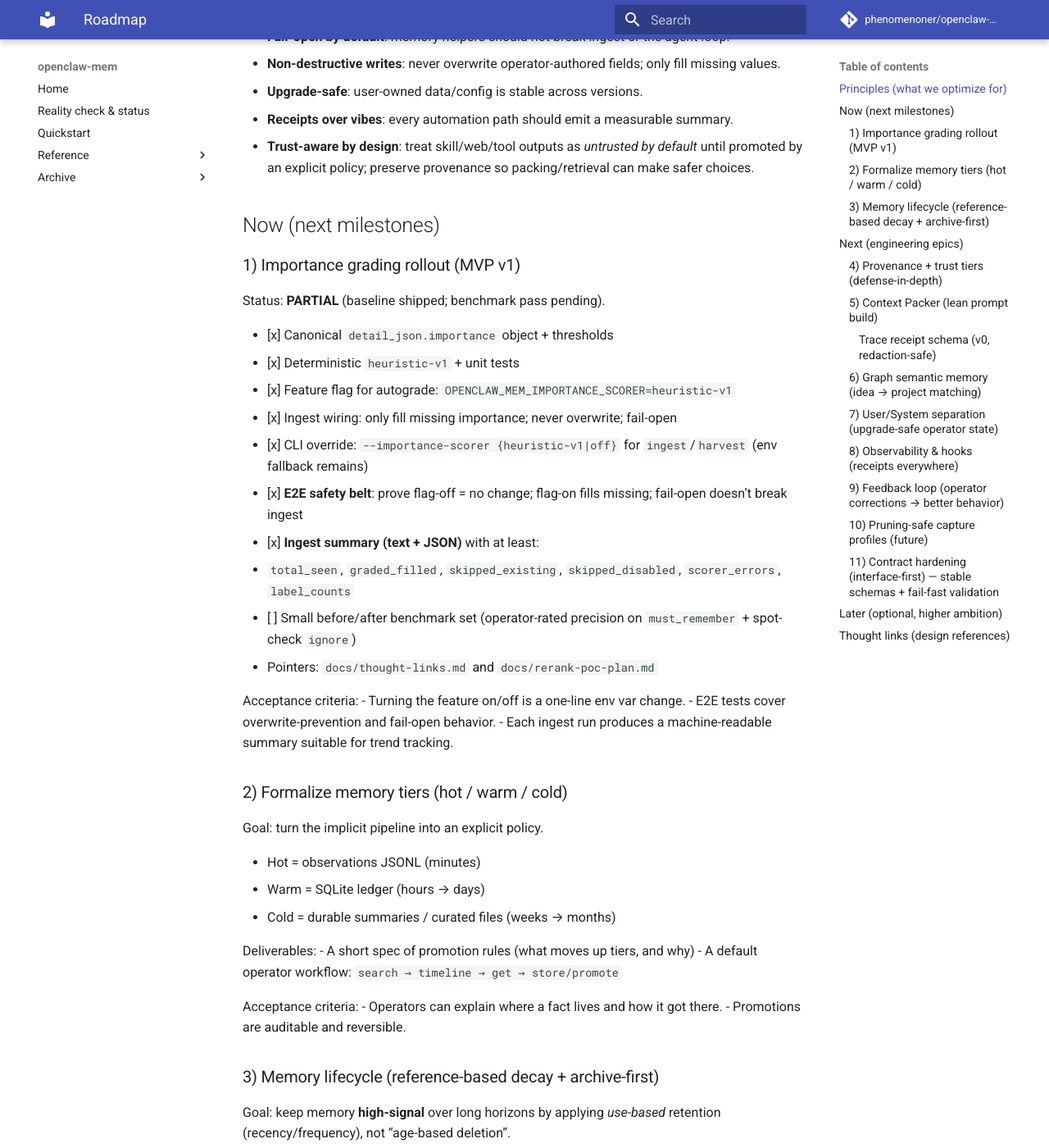
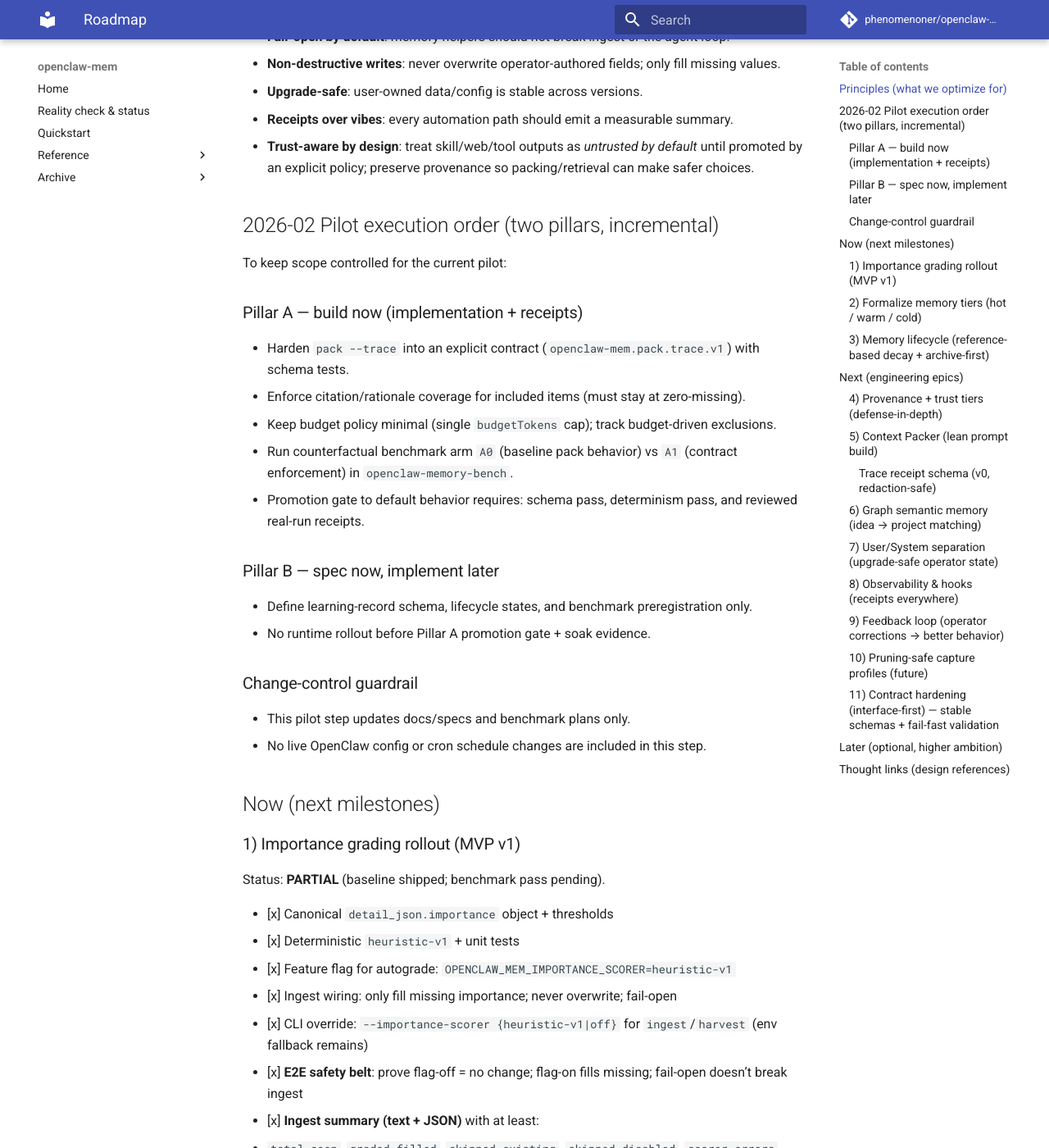
Before and after one commit to phenomenoner/openclaw-mem, an MkDocs documentation site: the page built from docs/roadmap.md, in a window 1280 px wide and 1400 px high, scrolled down 458 px. Shown: the whole window at 82% size. Built offline with MkDocs 1.6.1 and Material for MkDocs 9.7.7, drawn with Linux system fonts in a browser that asks for light colours; comment, search, counter and statistics services are not loaded.

Commit message:
docs: sequence two-pillar pilot and pack promotion safeguards

```diff
--- a/docs/roadmap.md
+++ b/docs/roadmap.md
@@ -14,6 +14,25 @@
 - **Upgrade-safe**: user-owned data/config is stable across versions.
 - **Receipts over vibes**: every automation path should emit a measurable summary.
 - **Trust-aware by design**: treat skill/web/tool outputs as *untrusted by default* until promoted by an explicit policy; preserve provenance so packing/retrieval can make safer choices.
+
+## 2026-02 Pilot execution order (two pillars, incremental)
+
+To keep scope controlled for the current pilot:
+
+### Pillar A — build now (implementation + receipts)
+- Harden `pack --trace` into an explicit contract (`openclaw-mem.pack.trace.v1`) with schema tests.
+- Enforce citation/rationale coverage for included items (must stay at zero-missing).
+- Keep budget policy minimal (single `budgetTokens` cap); track budget-driven exclusions.
+- Run counterfactual benchmark arm `A0` (baseline pack behavior) vs `A1` (contract enforcement) in `openclaw-memory-bench`.
+- Promotion gate to default behavior requires: schema pass, determinism pass, and reviewed real-run receipts.
+
+### Pillar B — spec now, implement later
+- Define learning-record schema, lifecycle states, and benchmark preregistration only.
+- No runtime rollout before Pillar A promotion gate + soak evidence.
+
+### Change-control guardrail
+- This pilot step updates docs/specs and benchmark plans only.
+- No live OpenClaw config or cron schedule changes are included in this step.
 
 ## Now (next milestones)
 
```
Also changed, not shown: docs/automation-status.md (+5 -0 lines).
